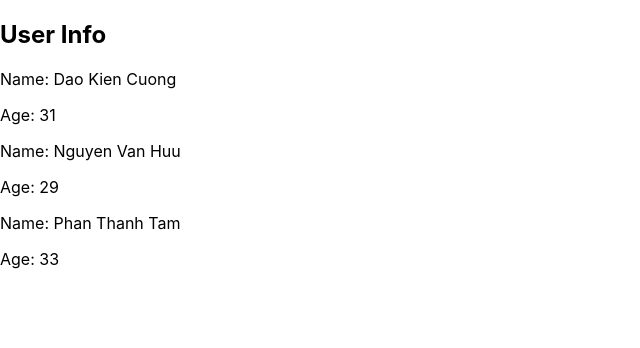
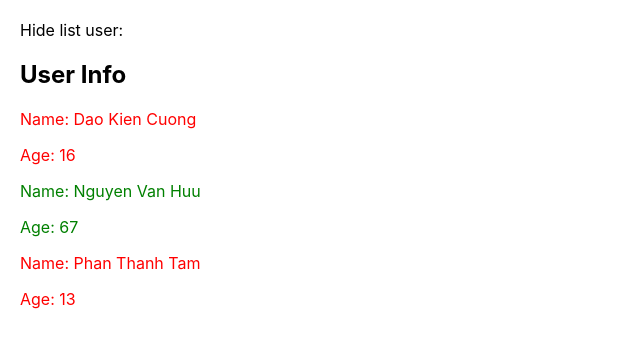
Before and after one commit to daokiencuong/react_basic_app, a React (Create React App) app: page / in a window 1280 px wide. Shown: the top 348 px of the page, without its empty margins (0-640 px from the left). Built offline with nearby package versions, Linux system fonts and the light colour scheme.

Commit message:
Condition in React

```diff
--- a/src/App.css
+++ b/src/App.css
@@ -1,3 +1,15 @@
+.red{
+  color: red;
+}
+
+.green{
+  color: green;
+}
+
+body{
+  padding: 20px;
+}
+
 .App {
   text-align: center;
 }
--- a/src/components/MyComponent.js
+++ b/src/components/MyComponent.js
@@ -4,9 +4,9 @@ import UserInfo from "./UserInfo";
 class MyComponent extends React.Component {
     state = {
         listUsers: [
-            {id: 1, name: "Dao Kien Cuong", age: 31},
-            {id: 2, name: "Nguyen Van Huu", age: 29},
-            {id: 3, name: "Phan Thanh Tam", age: 33}
+            {id: 1, name: "Dao Kien Cuong", age: 16},
+            {id: 2, name: "Nguyen Van Huu", age: 67},
+            {id: 3, name: "Phan Thanh Tam", age: 13}
         ]
     };
 
--- a/src/components/UserInfo.js
+++ b/src/components/UserInfo.js
@@ -1,20 +1,42 @@
 import React from "react";
 
 class UserInfo extends React.Component {
+    state = {
+        isShowListUser: true,
+    };
+
+    handleShowHideListUser = () => {
+        this.setState({
+            isShowListUser: !this.state.isShowListUser,
+        });
+    };
     render() {
         const { listUsers } = this.props;
+        // console.table(listUsers);
         return (
+            <div>
+                <div>
+                    <span onClick={this.handleShowHideListUser} htmlFor="hide">
+                        Hide list user:{" "}
+                    </span>
+                </div>
+                {this.state.isShowListUser && (
                     <div>
                         <h2>User Info</h2>
                         {listUsers.map((user) => {
                             return (
-                        <div key={user.id}>
+                                <div
+                                    key={user.id}
+                                    className={user.age < 18 ? "red" : "green"}
+                                >
                                     <p>Name: {user.name}</p>
                                     <p>Age: {user.age}</p>
                                 </div>
                             );
                         })}
                     </div>
+                )}
+            </div>
         );
     }
 }
--- a/src/index.js
+++ b/src/index.js
@@ -6,9 +6,9 @@ import reportWebVitals from './reportWebVitals';
 
 const root = ReactDOM.createRoot(document.getElementById('root'));
 root.render(
-  <React.StrictMode>
+  // <React.StrictMode>
     <App />
-  </React.StrictMode>
+  // </React.StrictMode>
 );
 
 // If you want to start measuring performance in your app, pass a function
```
Lines whose indentation alone changed are shown as unchanged.
